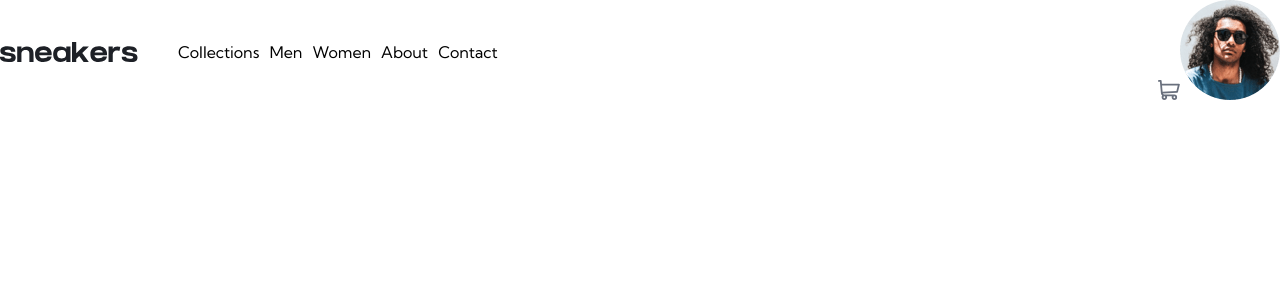
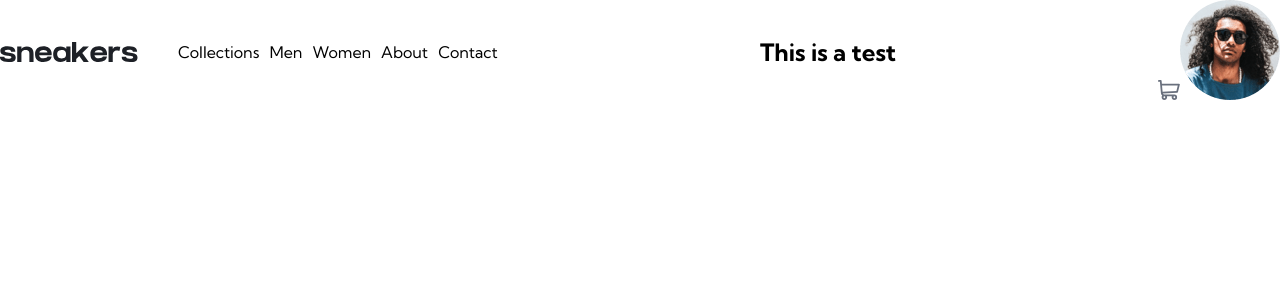
Before and after one commit to MarijaBute/e-commerce-app, a React (Create React App) app: page / in a window 1280 px wide. Shown: the top 300 px of the page. Built offline with nearby package versions, Linux system fonts and the light colour scheme.

Commit message:
Added a test feature

```diff
--- a/src/components/Header.js
+++ b/src/components/Header.js
@@ -15,6 +15,11 @@ export default function Header () {
             <li>Contact</li>
         </ul>
     </div>
+
+    <div>
+        <h2>This is a test</h2>
+    </div>
+
     <div>
         <img src={cart} alt="cart"/>
         <img src={avatar} alt="avatar"/>
```
